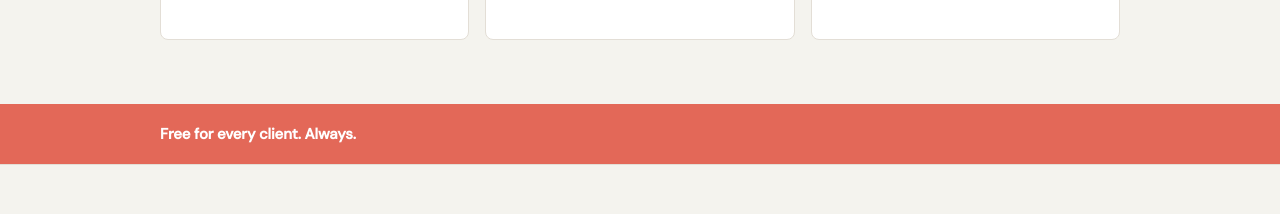
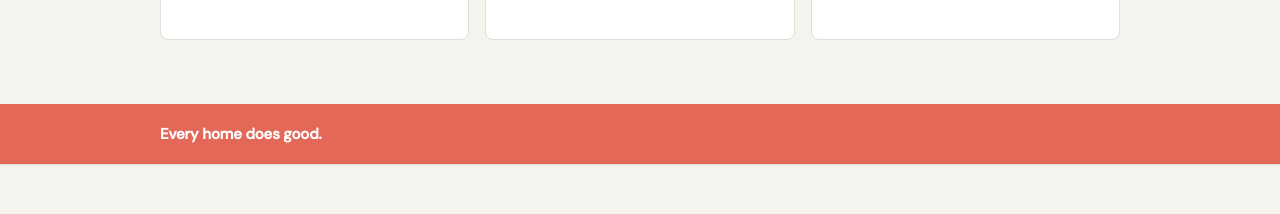
Before and after one commit to dtess85/givenest, a Next.js app: page / in a window 1280 px wide. Shown: the part 1180-1394 px from the top of the page. Built offline with nearby package versions, Linux system fonts and the light colour scheme.

Commit message:
Update coral strip text to Every home does good

```diff
--- a/components/home/HowItWorks.tsx
+++ b/components/home/HowItWorks.tsx
@@ -63,7 +63,7 @@ export default function HowItWorks() {
     <div className="bg-coral px-8 py-[18px]">
       <div className="mx-auto max-w-[960px]">
         <span className="text-[15px] font-semibold tracking-[-0.01em] text-white">
-          Free for every client. Always.
+          Every home does good.
         </span>
       </div>
     </div>
```
